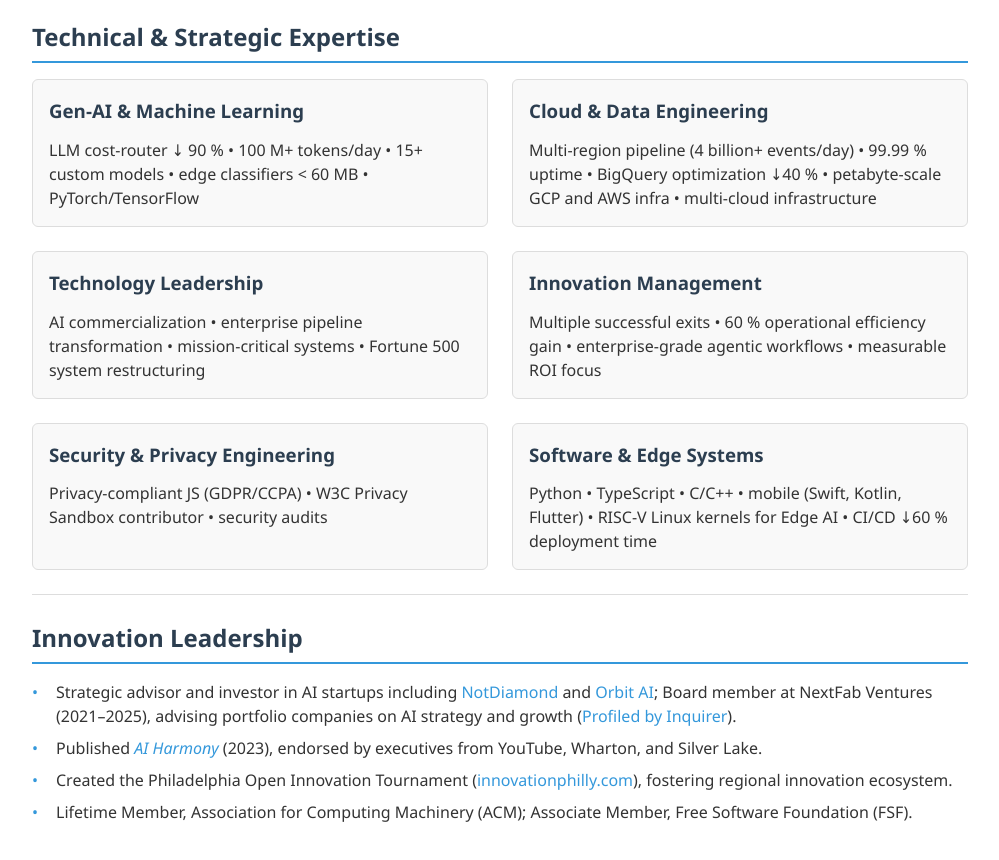
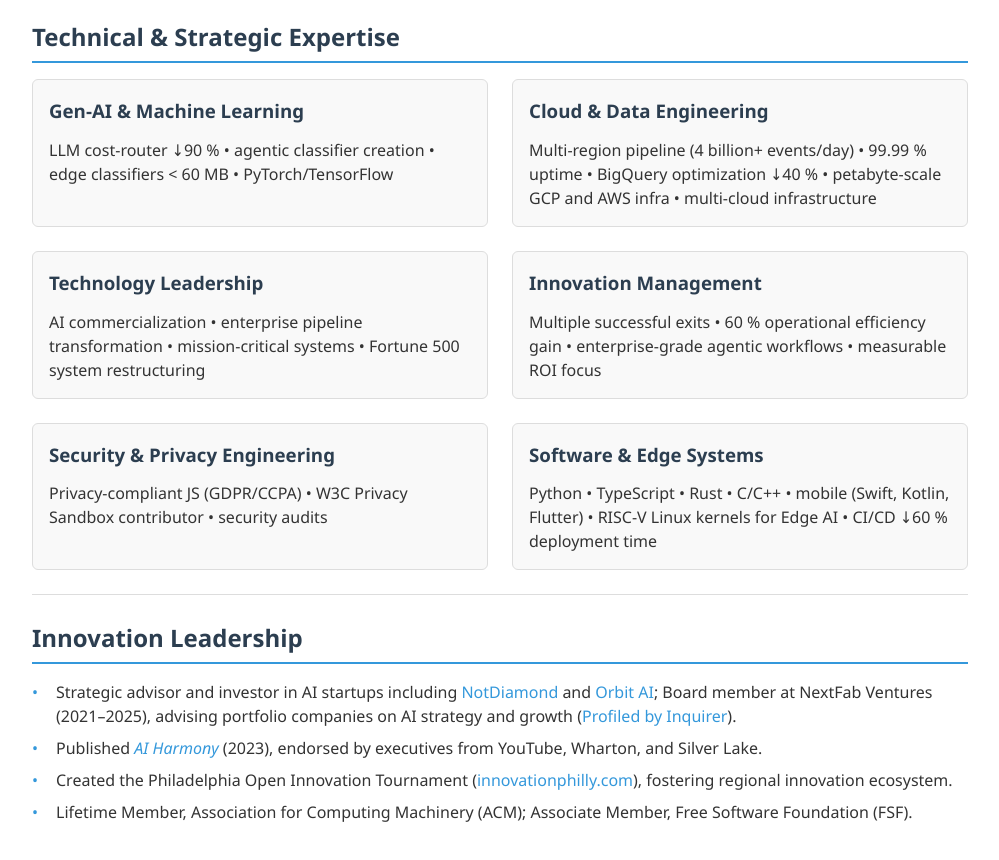
Before and after one commit to bradflaugher/bradflaugher.com, a plain HTML site: page resume.html in a window 1280 px wide. Shown: the part 2260-3120 px from the top of the page, without its empty margins (140-1139 px from the left). Drawn offline with Linux system fonts and the light colour scheme.

Commit message:
Update resume.html

```diff
--- a/resume.html
+++ b/resume.html
@@ -510,7 +510,7 @@
             <div class="skills-matrix">
                 <div>
                     <h3>Gen-AI & Machine Learning</h3>
-                    <p> LLM cost-router ↓ 90 % • 100 M+ tokens/day • 15+ custom models • edge classifiers < 60 MB • PyTorch/TensorFlow</p>
+                    <p> LLM cost-router ↓90 % • agentic classifier creation • edge classifiers < 60 MB • PyTorch/TensorFlow</p>
                 </div>
 
                 <div>
@@ -535,7 +535,7 @@
 
                 <div>
                     <h3>Software & Edge Systems</h3>
-                    <p>Python • TypeScript • C/C++ • mobile (Swift, Kotlin, Flutter) • RISC-V Linux kernels for Edge AI • CI/CD ↓60 % deployment time</p>
+                    <p>Python • TypeScript • Rust • C/C++ • mobile (Swift, Kotlin, Flutter) • RISC-V Linux kernels for Edge AI • CI/CD ↓60 % deployment time</p>
                 </div>
             </div>
         </section>
```
